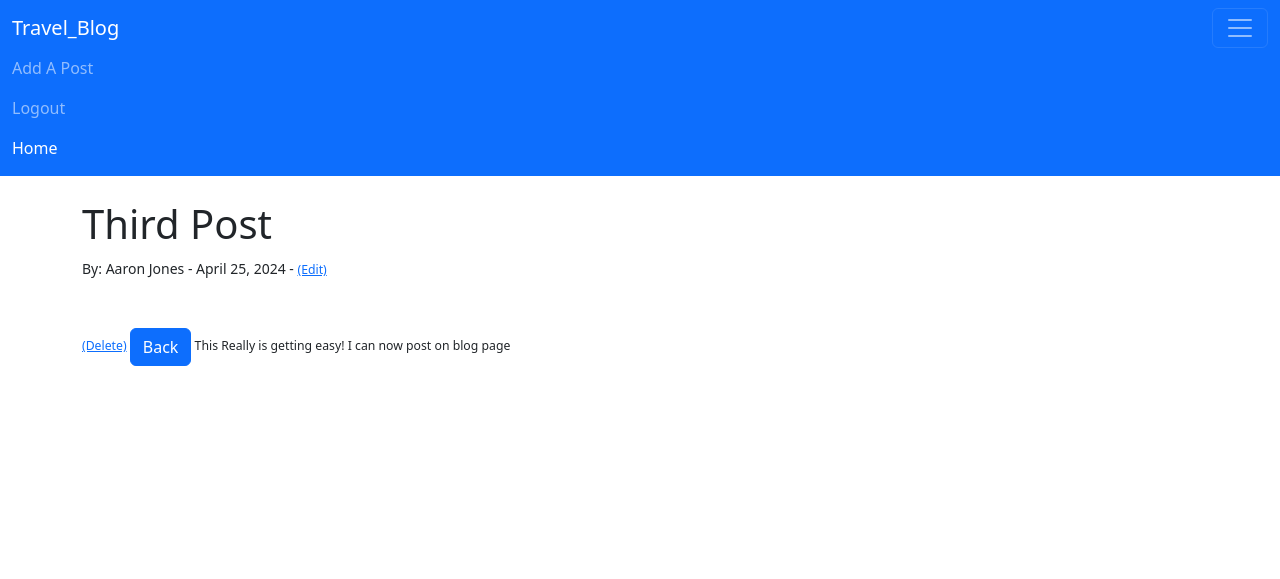
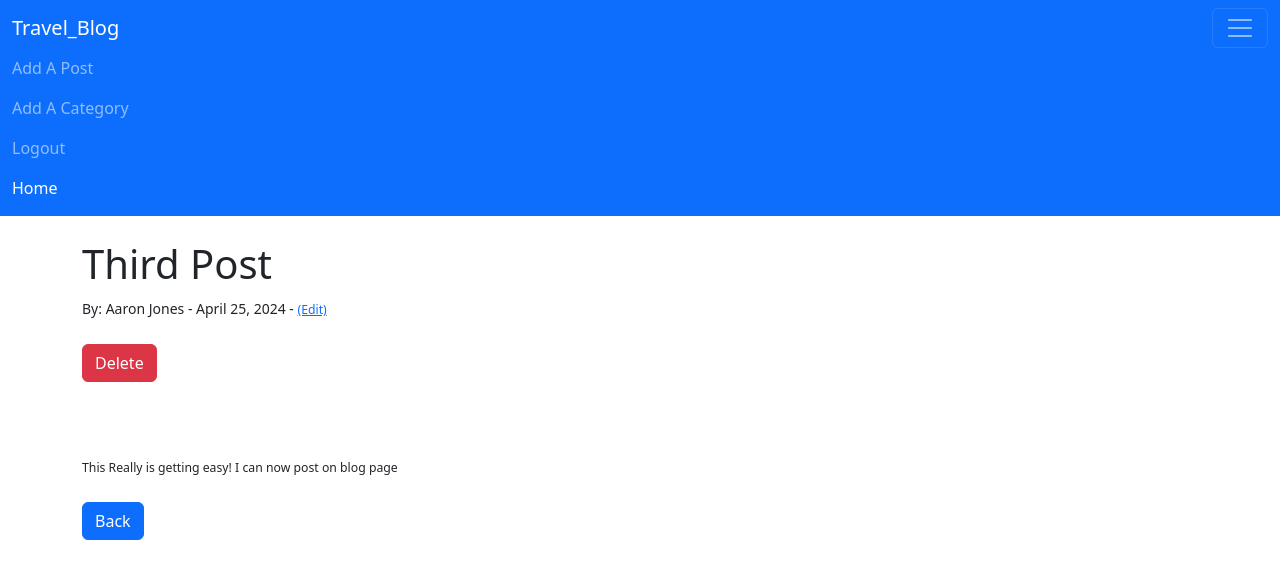
Before and after one commit to Aaron080913/Travel_Blog, a Django app: page /article/3 in a window 1280 px wide, after a click that opens the changed part. Shown: the top 579 px of the page. Run offline with Django 4.2, Linux system fonts and the light colour scheme; a user stored in the database is signed in; data comes from the database, SQL or seed files in the repository; both versions use the stored data as it was after the commit.

Commit message:
add category option

```diff
--- a/travel_blog/admin.py
+++ b/travel_blog/admin.py
@@ -1,5 +1,6 @@
 from django.contrib import admin
-from .models import Post
+from .models import Post, Category
 
 # Register your models here.
 admin.site.register(Post)
+admin.site.register(Category)
--- a/travel_blog/forms.py
+++ b/travel_blog/forms.py
@@ -1,15 +1,25 @@
 from django import forms
-from .models import Post
+from .models import Post, Category
+
+#choices = [('Europe', 'Europe'), ('America', 'America'), ('Asia', 'Asia'),]
+choices = Category.objects.all().values_list('name','name')
+
+choice_list = []
+
+for item in choices:
+    choice_list.append(item)
+
 
 class PostForm(forms.ModelForm):
     class Meta:
         model = Post
-        fields = ('title', 'title_tag', 'author', 'body')
+        fields = ('title', 'title_tag', 'author', 'category', 'body')
 
         widgets = {
-            'title': forms.TextInput(attrs={'class': 'form-control', 'placeholder': 'Insert Title Here'}),
+            'title': forms.TextInput(attrs={'class': 'form-control'}),
             'title_tag': forms.TextInput(attrs={'class': 'form-control', 'placeholder': 'Insert Title_tag Here'}),
             'author': forms.Select(attrs={'class': 'form-control'}),
+            'category': forms.Select(choices=choice_list, attrs={'class': 'form-control'}),
             'body': forms.Textarea(attrs={'class': 'form-control', 'placeholder': 'Insert Your Blog Post Here'}),
 
         }
--- a/travel_blog/models.py
+++ b/travel_blog/models.py
@@ -2,14 +2,25 @@ from django.db import models
 from django.contrib.auth.models import User
 from django.urls import reverse
 from datetime import datetime, date
+# Create your models here.
 
-# Create your models here.
+class Category(models.Model):
+    name = models.CharField(max_length=255)
+
+    def __str__(self):
+        return self.name + ' | ' + str(self.name)
+
+    def get_absolute_url(self):
+        #return reverse('article-detail', args=(str(self.id))    )
+         return reverse('home')
+
 class Post(models.Model):
     title = models.CharField(max_length=255)
     title_tag = models.CharField(max_length=255)
     author = models.ForeignKey(User, on_delete=models.CASCADE)
     body = models.TextField()
     post_date = models.DateField(auto_now_add=True)
+    category = models.CharField(max_length=255, default='coding')
 
     def __str__(self):
         return self.title + ' | ' + str(self.author)
--- a/travel_blog/templates/article_details.html
+++ b/travel_blog/templates/article_details.html
@@ -7,15 +7,20 @@
 <h1>{{ post.title }}</h1>
 <small>By: {{ post.author.first_name }} {{post.author.last_name }} - {{ post.post_date }} -
     {% if user.is_authenticated %}
-    <small><a href="{% url 'update_post' post.pk %}">(Edit)</a><br/>
+    <small><a href="{% url 'update_post' post.pk %}">(Edit)</a>
+        <br/><br/>
+        <a href="{% url 'delete_post' post.pk %}" class="btn btn-danger">Delete</a></a>
 
 
 <br/><br/>
 
-<a href="{% url 'delete_post' post.pk %}">(Delete)</a>
-<a href="{% url 'home' %}" class="btn btn-primary">Back</a>
+
+<br/><br/>
+
 {% endif %}
 
-{{ post.body }}
+{{ post.body|safe }}
+<br/><br/>
+<a href="{% url 'home' %}" class="btn btn-primary">Back</a>
 
 {% endblock %}
--- a/travel_blog/templates/base.html
+++ b/travel_blog/templates/base.html
@@ -19,6 +19,9 @@
               {% if user.is_authenticated %}
               <li class="nav-item">
                 <a class="nav-link" href="https://8000-aaron080913-travelblog-p5szqgl3lfr.ws-eu110.gitpod.io/add_post/">Add A Post</a>
+              </li>
+              <li class="nav-item">
+                <a class="nav-link" href="{% url 'add_category' %}">Add A Category</a>
               </li>
               <li class="nav-item">
                 <a class="nav-link" href="{% url 'logout' %}">Logout</a>
--- a/travel_blog/templates/home.html
+++ b/travel_blog/templates/home.html
@@ -7,13 +7,13 @@
 
 <ul>
 {% for post in object_list %}
-<li><a href="{% url 'article-detail' post.pk %}">{{ post.title }}</a> - {{ post.author.first_name }} {{ post.author.last_name }} - {{ post.post_date }}
+<li><a href="{% url 'article-detail' post.pk %}">{{ post.title }}</a> - {{ post.category }} {{ post.author.first_name }} {{ post.author.last_name }} - {{ post.post_date }}
     {% if user.is_authenticated %}
     - <small><a href="{% url 'update_post' post.pk %}">(Edit)</a>
     <a href="{% url 'delete_post' post.pk %}">(Delete)</a>
     {% endif %}
 </small><br/>
-{{ post.body|slice:":60" }}</li>
+{{ post.body|slice:":200"|safe }}</li>
 {% endfor %}
 </ul>
 
--- a/travel_blog/urls.py
+++ b/travel_blog/urls.py
@@ -1,12 +1,13 @@
 from django.urls import path
 from . import views
-from .views import HomeView, ArticleDetailView, AddPostView, UpdatePostView, DeletePostView
+from .views import HomeView, ArticleDetailView, AddPostView, UpdatePostView, DeletePostView, AddCategoryView
 
 urlpatterns = [
     #path('', views.home, name="home"),
     path('', HomeView.as_view(), name='home'),
     path('article/<int:pk>', ArticleDetailView.as_view(), name='article-detail'),
     path('add_post/', AddPostView.as_view(), name='add_post'),
+    path('add_category/', AddCategoryView.as_view(), name='add_category'),
     path('article/edit/<int:pk>', UpdatePostView.as_view(), name='update_post'),
     path('article/<int:pk>/remove', DeletePostView.as_view(), name='delete_post'),
      ]
--- a/travel_blog/views.py
+++ b/travel_blog/views.py
@@ -1,6 +1,6 @@
 from django.shortcuts import render
 from django.views.generic import ListView, DetailView, CreateView, UpdateView, DeleteView
-from .models import Post
+from .models import Post, Category
 from .forms import PostForm, EditForm
 from django.urls import reverse_lazy
 
@@ -25,6 +25,12 @@ class AddPostView(CreateView):
     #fields = '__all__'
     #fields = ('title', 'body')
 
+class AddCategoryView(CreateView):
+    model = Category
+    #form_class = PostForm
+    template_name = 'add_category.html'
+    fields = '__all__'
+
 class UpdatePostView(UpdateView):
     model = Post
     form_class = EditForm
```
Also changed, not shown: travel_blog/templates/add_category.html (added, +22 -0 lines), db.sqlite3, travel_blog/migrations/0004_category_post_category.py (added).
